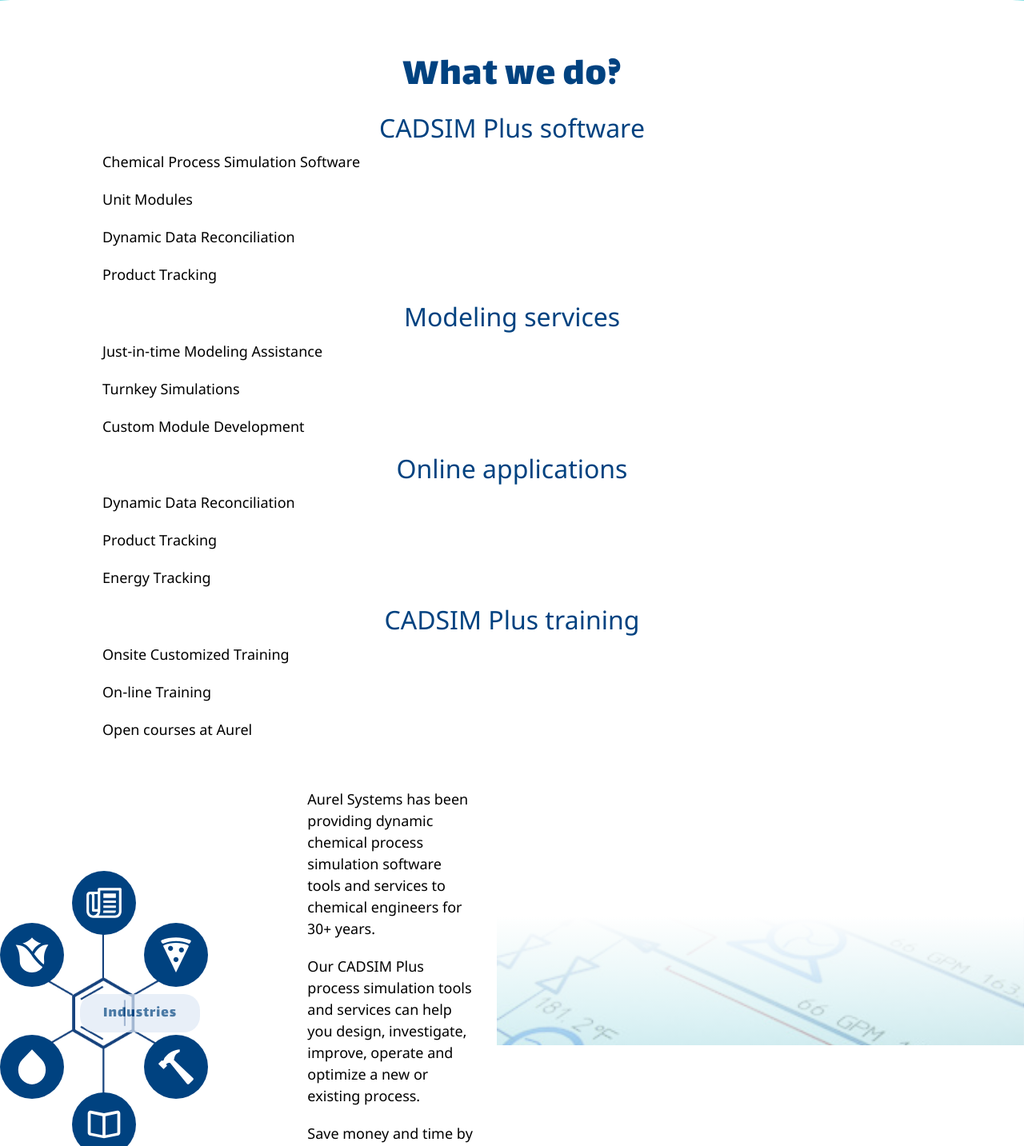
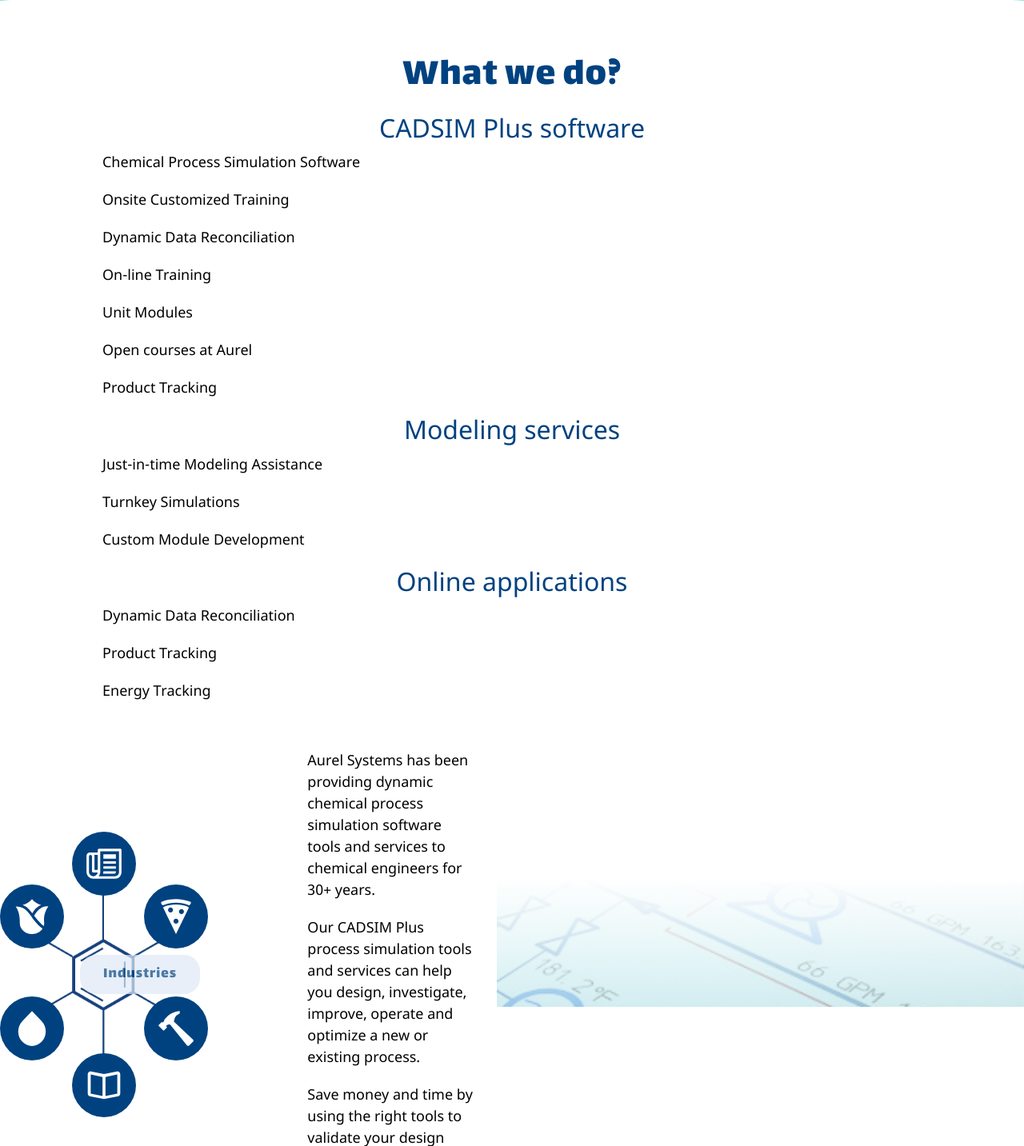
Before and after one commit to naijizhang/aurel-website, a WordPress theme: template themes/aurel-theme/front-page.php in a window 1280 px wide. Shown: the part 669-2102 px from the top of the page at 80% size. Run offline with PHP 8.4 and a stand-in for WordPress, Linux system fonts and the light colour scheme; the site name, menu and one post (Sample post) are stand-ins, and other content is empty; some libraries are stand-ins or nearby versions.

Commit message:
Update front page markup

```diff
--- a/themes/aurel-theme/front-page.php
+++ b/themes/aurel-theme/front-page.php
@@ -47,10 +47,14 @@ get_header(); ?>
                 <div class="each-services service-block1">
                     <h2>CADSIM Plus software</h2>
                     <p>Chemical Process Simulation Software</p>
+                    <p>Onsite Customized Training</p>
+                    <p>Dynamic Data Reconciliation</p>
+                    <p>On-line Training</p>
                     <p>Unit Modules</p>
-                    <p>Dynamic Data Reconciliation</p>
+                    <p>Open courses at Aurel</p>
                     <p>Product Tracking</p>
                 </div>
+                <div class="other-services-container">
                     <div class="each-services service-block2">
                         <h2>Modeling services</h2>
                         <p>Just-in-time Modeling Assistance</p>
@@ -63,11 +67,6 @@ get_header(); ?>
                         <p>Product Tracking</p>
                         <p>Energy Tracking</p>
                     </div>
-                <div class="each-services service-block4">
-                    <h2>CADSIM Plus training</h2>
-                    <p>Onsite Customized Training</p>
-                    <p>On-line Training</p>
-                    <p>Open courses at Aurel</p>
                 </div>
             </div>
             <div class="what-we-do-container">
```
Lines whose indentation alone changed are shown as unchanged.
